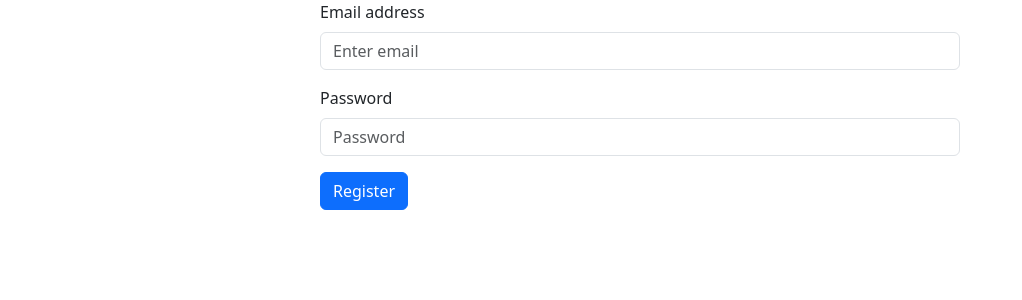
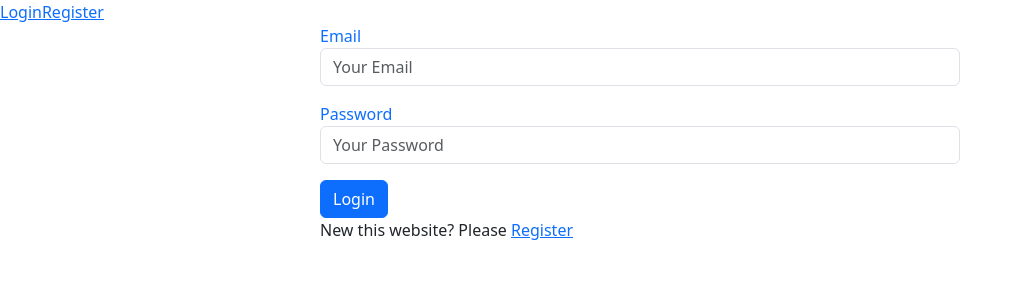
Before and after one commit to code-simplifier-mahbub/email-password-auth, a React (Create React App) app: page /login in a window 1280 px wide. Shown: the top 300 px of the page, without its empty margins (0-1022 px from the left). Built offline with nearby package versions, Linux system fonts and the light colour scheme.

Commit message:
login and register route toggle define complete

```diff
--- a/package.json
+++ b/package.json
@@ -11,6 +11,7 @@
     "react": "^18.2.0",
     "react-bootstrap": "^2.9.1",
     "react-dom": "^18.2.0",
+    "react-router-dom": "^6.18.0",
     "react-scripts": "5.0.1",
     "web-vitals": "^2.1.4"
   },
--- a/src/App.js
+++ b/src/App.js
@@ -1,22 +1,36 @@
+import { RouterProvider, createBrowserRouter } from 'react-router-dom';
 import './App.css';
-import RegisterReactBootstrap from './component/RegisterReactBootstrap';
+import Main from './component/Main/Main';
+import RegisterReactBootstrap from './component/RegisterReactBootstrap/RegisterReactBootstrap';
+import LoginBootstrap from './component/LoginBootstrap/LoginBootstrap';
 
-const handleRegister = (event) => {
-  event.preventDefault();
-  const email = event.target.email.value;
-  const password = event.target.password.value;
-  console.log(email, password)
-}
-
-const handleChange= (event) =>{
-  console.log(event.target.value)
-}
 
 function App() {
+  const router = createBrowserRouter([
+    {
+      path: '/',
+      element: <Main></Main>,
+      children: [
+        {
+          path:'/',
+          element: <RegisterReactBootstrap></RegisterReactBootstrap>
+        },
+      {
+        path: '/register',
+        element: <RegisterReactBootstrap></RegisterReactBootstrap>
+      },
+      {
+        path: '/login',
+        element: <LoginBootstrap></LoginBootstrap>
+      }
+      ]
+    }
+  ])
+
   return (
 
     <div className="">
-      <RegisterReactBootstrap></RegisterReactBootstrap>
+      <RouterProvider router={router}></RouterProvider>
     </div>
   );
 }
--- /dev/null
+++ b/src/component/LoginBootstrap/LoginBootstrap.js
@@ -0,0 +1,40 @@
+import React from "react";
+import { Link } from "react-router-dom";
+
+const LoginBootstrap = () => {
+    const handleSubmit = (event) => {
+        event.preventDefault();
+        const form = event.target;
+        const email = form.email.value;
+        const password = form.password.value;
+
+    }
+  return (
+    <div className="w-50 mx-auto">
+      <form onSubmit={handleSubmit}>
+        <div className="form-group mb-3">
+          <label for="formGroupExampleInput" className="text-primary">Email</label>
+          <input
+            type="text"
+            className="form-control"
+            id="formGroupExampleInput"
+            placeholder="Your Email"
+          />
+        </div>
+        <div className="form-group">
+          <label for="formGroupExampleInput2" className="text-primary">Password</label>
+          <input
+            type="text"
+            className="form-control"
+            id="formGroupExampleInput2"
+            placeholder="Your Password"
+          />
+        </div>
+        <button type="submit" className="btn btn-primary mt-3">Login</button>
+      </form>
+      <p >New this website? Please <Link to = '/register'>Register</Link></p>
+    </div>
+  );
+};
+
+export default LoginBootstrap;
--- /dev/null
+++ b/src/component/Main/Main.js
@@ -0,0 +1,14 @@
+import React from 'react';
+import { Link, Outlet } from 'react-router-dom';
+
+const Main = () => {
+    return (
+        <div>
+            <Link to='/login'>Login</Link>
+            <Link to = '/register'>Register</Link>
+            <Outlet></Outlet>
+        </div>
+    );
+};
+
+export default Main;
--- a/src/component/RegisterReactBootstrap.js
+++ b/src/component/RegisterReactBootstrap/RegisterReactBootstrap.js
@@ -2,7 +2,9 @@ import React, { useState } from "react";
 import Button from "react-bootstrap/Button";
 import Form from "react-bootstrap/Form";
 import { getAuth, createUserWithEmailAndPassword } from "firebase/auth";
-import app from "../firebase/firebase.init";
+import app from "../../firebase/firebase.init";
+import { Link } from "react-router-dom";
+
 
 const auth = getAuth(app);
 
@@ -65,6 +67,7 @@ const RegisterReactBootstrap = () => {
           Register
         </Button>
       </Form>
+      <p>Already have an account? Please <Link to='/login'>Login</Link></p>
     </div>
   );
 };
```
Also changed, not shown: src/component/RegisterReactBootstrap/RegisterReactBootstrap.css (added), 1 other file (tests, documents, lock files or other folders).
